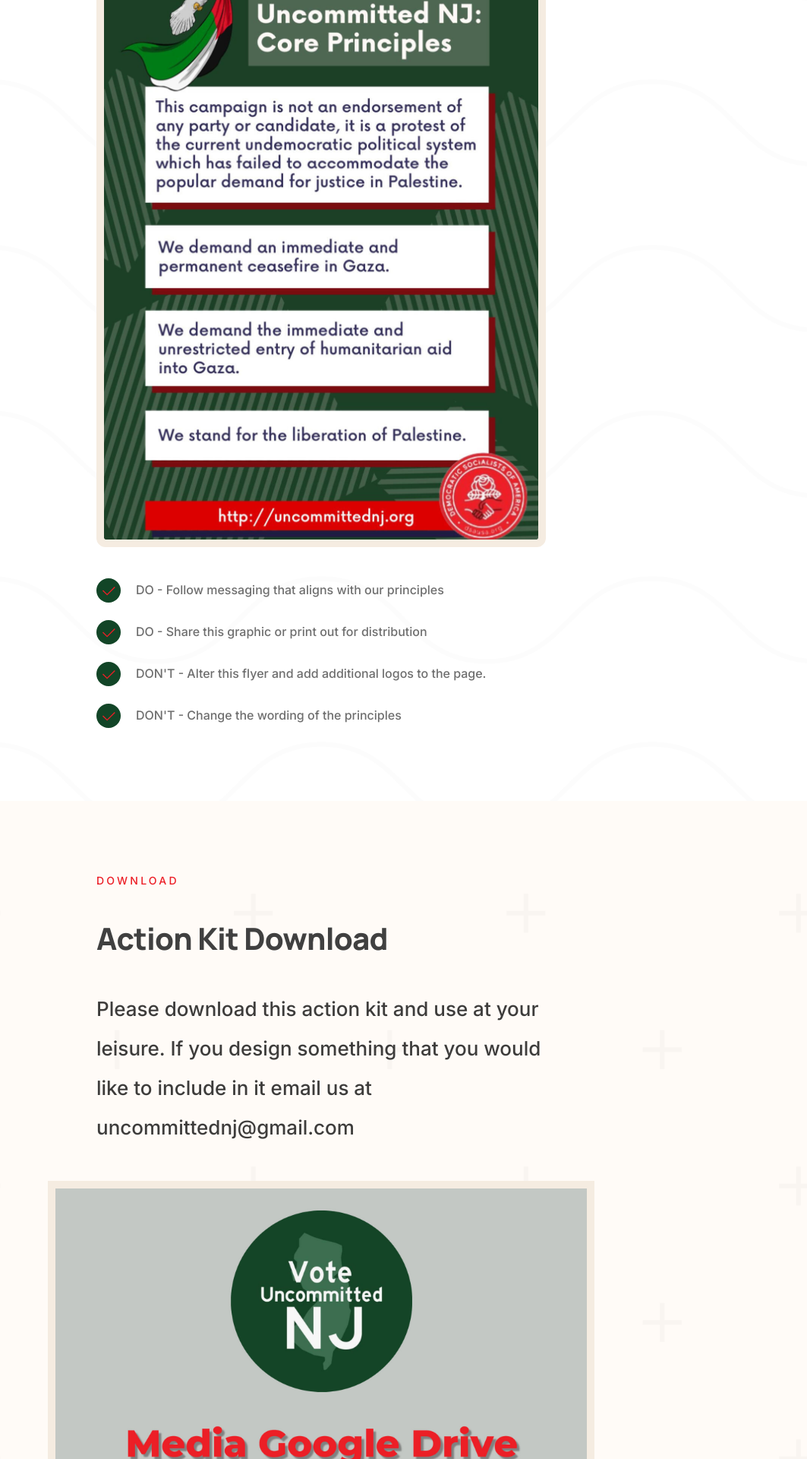
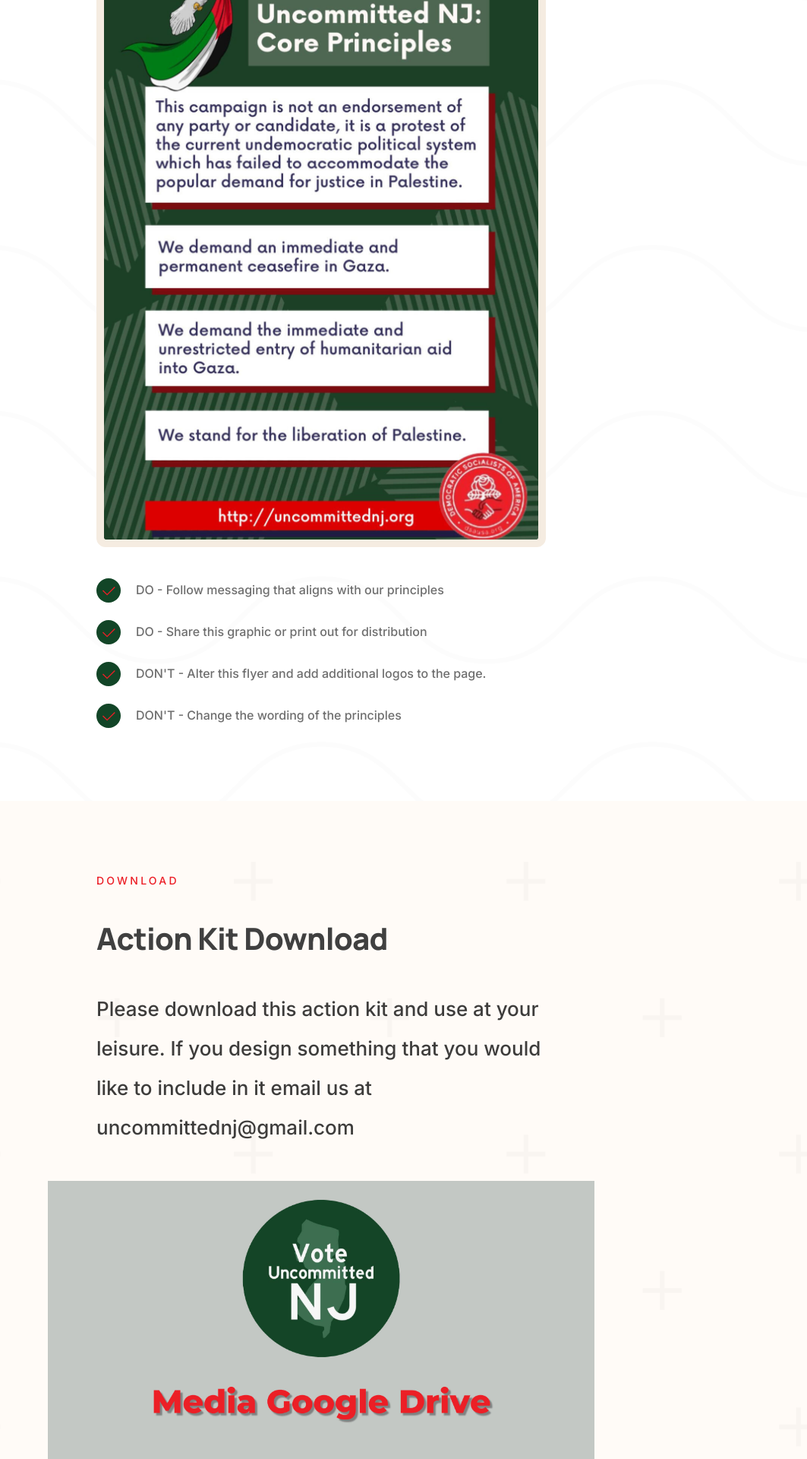
Before and after one commit to dsa-ntc/uncommittednj.org, a Jekyll site: the page action/index.html, which Jekyll copies as it is, in a window 1280 px wide. Shown: the part 4480-6400 px from the top of the page at 76% size, without its empty margins (217-1280 px from the left). Built offline with Jekyll 4.4.1, drawn with Linux system fonts in a browser that asks for light colours; a script that is not in the unit is left out.

Commit message:
Update index.html

```diff
--- a/action/index.html
+++ b/action/index.html
@@ -74,7 +74,7 @@
 								<h2 id="text16" class="style1">Action Kit Download</h2>
 								<p id="text17" class="style3">Please download this action kit and use at your leisure. If you design something that you would like to include in it email us at uncommittednj@gmail.com</p>
 								<div id="image07" class="style1 image full" data-position="center">
-									<span class="frame"><img src="assets/images/image07.jpg" alt="" /></span>
+									<span class="responsive"><img src="assets/images/image07.jpg" alt="" /></span>
 								</div>
 								<ul id="buttons03" class="style1 buttons">
 									<li>
```
